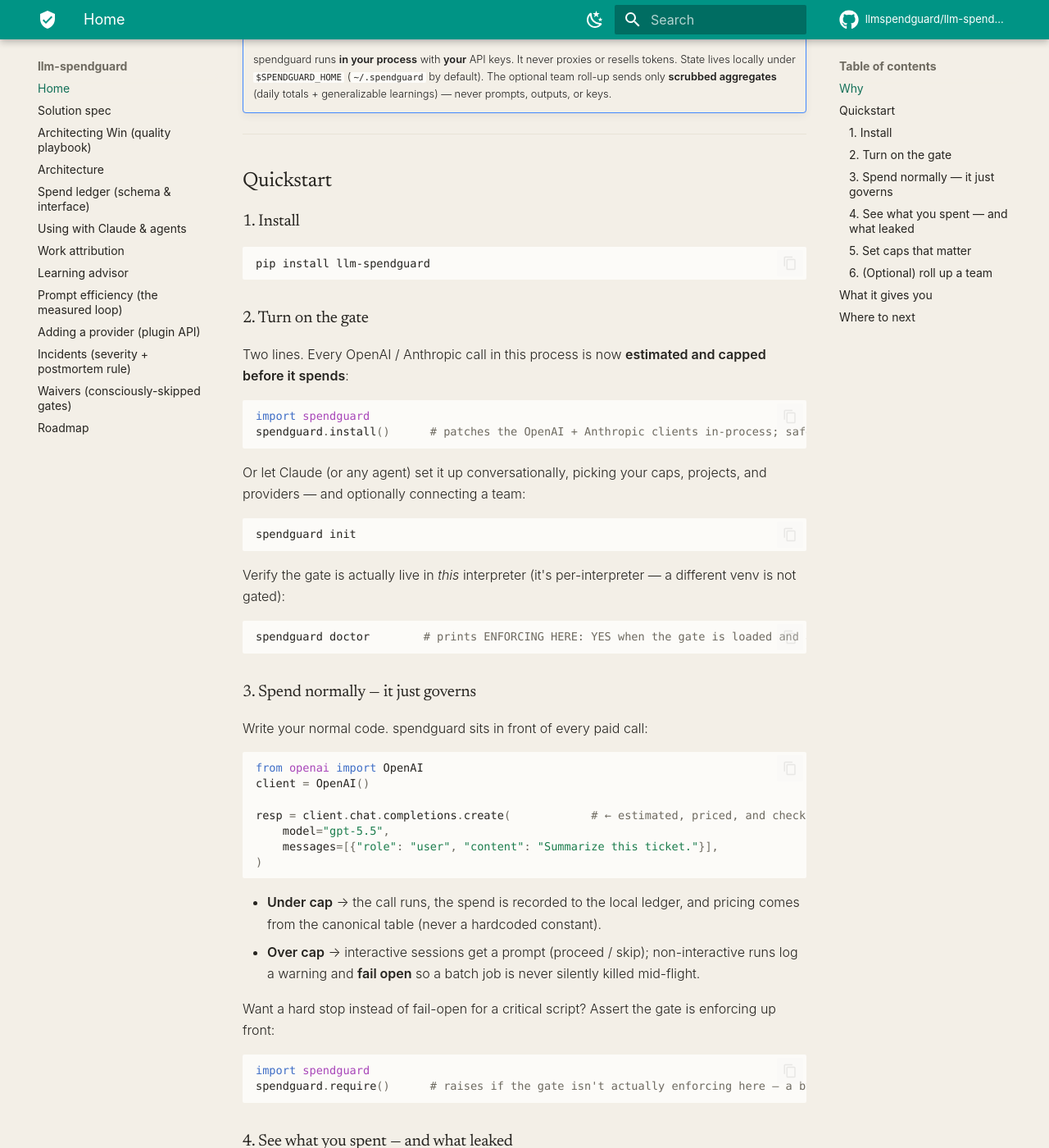
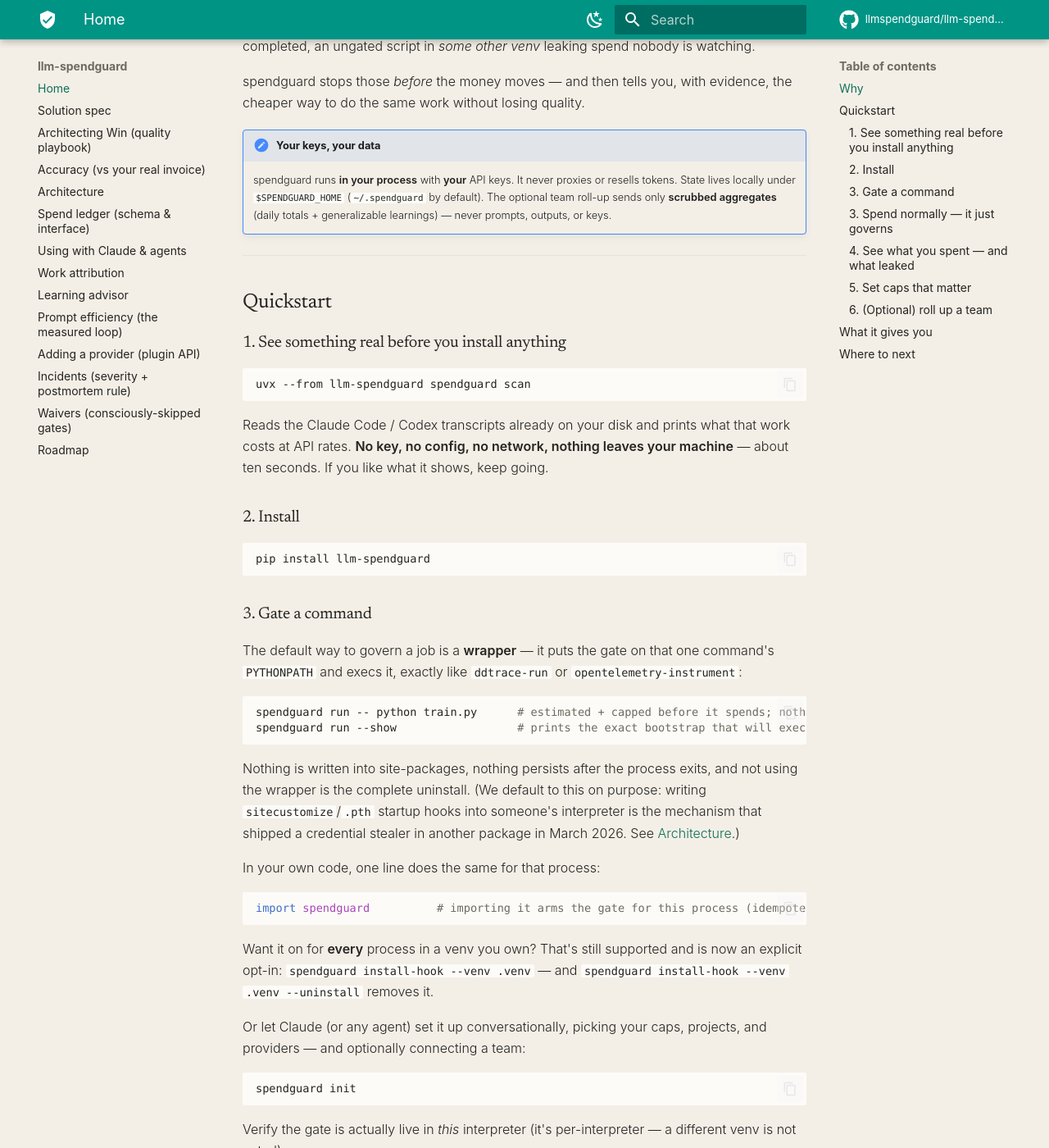
Before and after one commit to llmspendguard/llm-spendguard, an MkDocs documentation site: the page built from docs/index.md, in a window 1280 px wide and 1400 px high, scrolled down 978 px. Shown: the whole window at 82% size. Built offline with MkDocs 1.6.1 and Material for MkDocs 9.7.7, drawn with Linux system fonts in a browser that asks for light colours; comment, search, counter and statistics services are not loaded; some of the changed text lies outside the part shown.

Commit message:
docs: quickstart leads with uvx scan + the run wrapper; publish ACCURACY to the site
docs/index.md step 1 is now 'see something real before you install
anything' (uvx scan), step 3 gates a command with the wrapper and explains
why startup hooks are the opt-in rather than the default. Verified the
uninstall path before documenting it — it's 'install-hook --uninstall',
not a separate command. ACCURACY.md added to the docs nav + card grid so
the published error rate is reachable from the front page.

Co-Authored-By: Claude Fable 5 <noreply@anthropic.com>

````diff
--- a/docs/index.md
+++ b/docs/index.md
@@ -15,6 +15,8 @@ or fails *open* with a logged warning (non-interactive), never a crash.
 - :material-sitemap: **[Architecture](ARCHITECTURE.md)** — the gate chokepoint + the extensibility seams.
 - :material-robot: **[Using with Claude & agents](USING-WITH-CLAUDE.md)** — make every assistant session gated.
 - :material-brain: **[Learning advisor](learning-advisor.md)** — recommend *considering* history, not parroting it.
+- :material-scale-balance: **[Accuracy](ACCURACY.md)** — how close these numbers are to your actual invoice, and
+  what we do **not** capture. Nobody else in this category publishes one.
 
 </div>
 
@@ -39,20 +41,45 @@ same work without losing quality.
 
 ## Quickstart
 
-### 1. Install
+### 1. See something real before you install anything
+
+```bash
+uvx --from llm-spendguard spendguard scan
+```
+
+Reads the Claude Code / Codex transcripts already on your disk and prints what that work costs at API rates.
+**No key, no config, no network, nothing leaves your machine** — about ten seconds. If you like what it shows,
+keep going.
+
+### 2. Install
 
 ```bash
 pip install llm-spendguard
 ```
 
-### 2. Turn on the gate
+### 3. Gate a command
 
-Two lines. Every OpenAI / Anthropic call in this process is now **estimated and capped before it spends**:
+The default way to govern a job is a **wrapper** — it puts the gate on that one command's `PYTHONPATH` and execs
+it, exactly like `ddtrace-run` or `opentelemetry-instrument`:
+
+```bash
+spendguard run -- python train.py      # estimated + capped before it spends; nothing installed into your venv
+spendguard run --show                  # prints the exact bootstrap that will execute — read every byte
+```
+
+Nothing is written into site-packages, nothing persists after the process exits, and not using the wrapper is the
+complete uninstall. (We default to this on purpose: writing `sitecustomize`/`.pth` startup hooks into someone's
+interpreter is the mechanism that shipped a credential stealer in another package in March 2026. See
+[Architecture](ARCHITECTURE.md).)
+
+In your own code, one line does the same for that process:
 
 ```python
-import spendguard
-spendguard.install()      # patches the OpenAI + Anthropic clients in-process; safe to call once at startup
+import spendguard          # importing it arms the gate for this process (idempotent, fail-open)
 ```
+
+Want it on for **every** process in a venv you own? That's still supported and is now an explicit opt-in:
+`spendguard install-hook --venv .venv` — and `spendguard install-hook --venv .venv --uninstall` removes it.
 
 Or let Claude (or any agent) set it up conversationally, picking your caps, projects, and providers — and
 optionally connecting a team:
--- a/mkdocs.yml
+++ b/mkdocs.yml
@@ -37,6 +37,7 @@ nav:
   - Home: index.md
   - Solution spec: SOLUTION-SPEC.md
   - Architecting Win (quality playbook): spendguard_architecting_win.md
+  - Accuracy (vs your real invoice): ACCURACY.md
   - Architecture: ARCHITECTURE.md
   - Spend ledger (schema & interface): SPEND_LEDGER.md
   - Using with Claude & agents: USING-WITH-CLAUDE.md
````
Also changed, not shown: docs/ACCURACY.md (added, +85 -0 lines).
